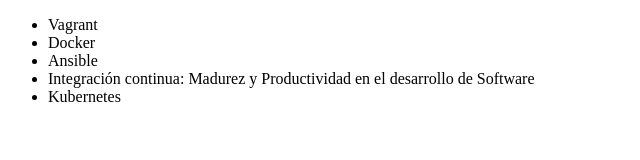
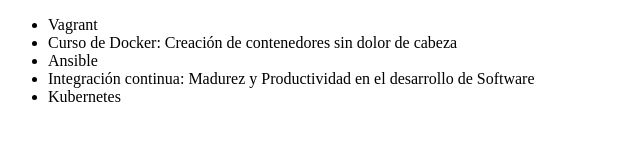
Before and after one commit to LinaPT/Alura--git, a plain HTML site: page Index.html in a window 1280 px wide. Shown: the whole page, without its empty margins (0-640 px from the left). Drawn offline with Linux system fonts and the light colour scheme.

Commit message:
Actualizando curso de Docker

```diff
--- a/Index.html
+++ b/Index.html
@@ -7,7 +7,7 @@
 <body>
      <ul>
          <li> Vagrant </li>
-         <li> Docker </li>
+         <li> Curso de Docker: Creación de contenedores sin dolor de cabeza </li>
          <li> Ansible </li>
          <li> Integración continua: Madurez y Productividad en el desarrollo de Software </li>
          <li>Kubernetes</li>
```
